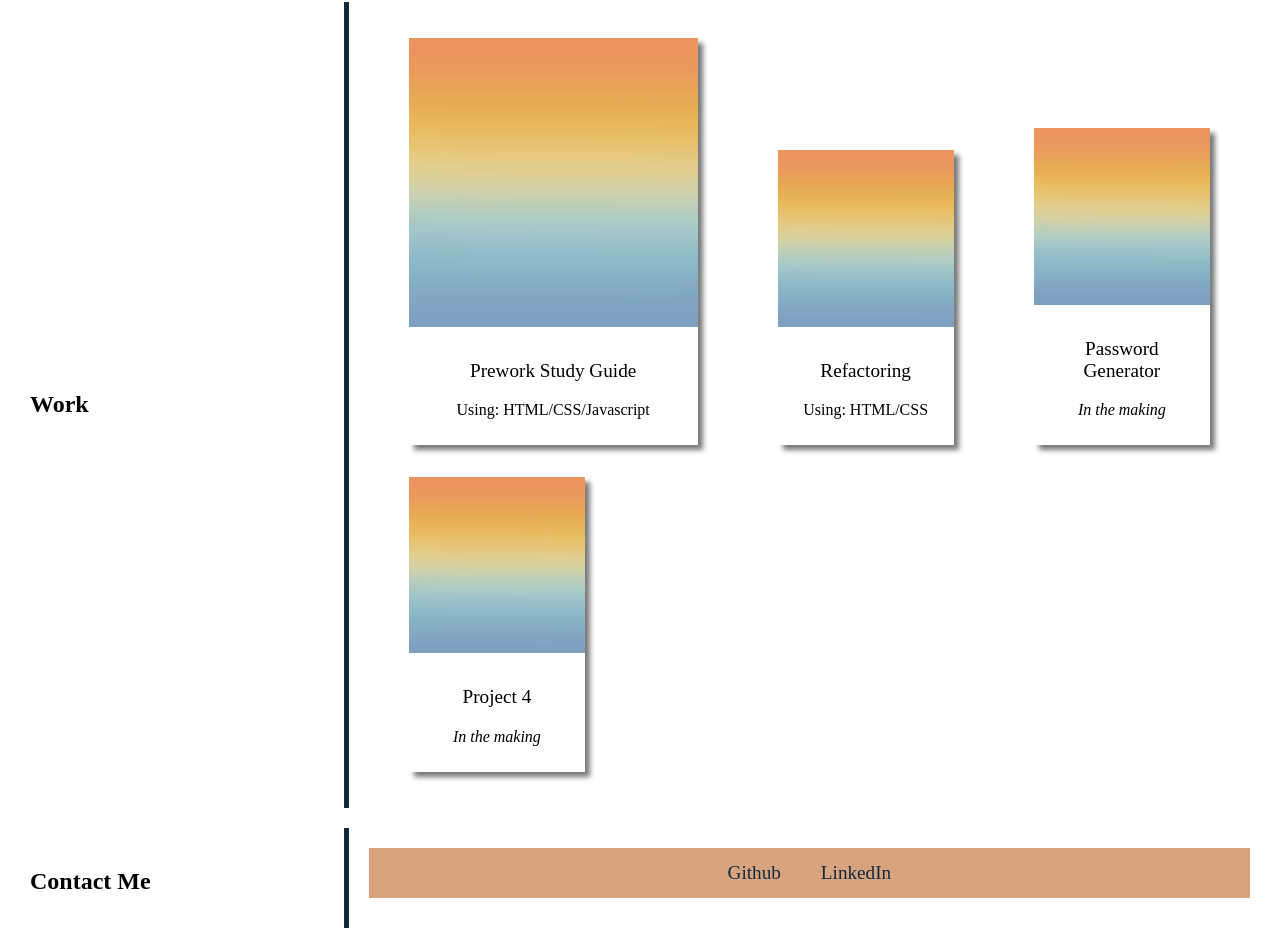
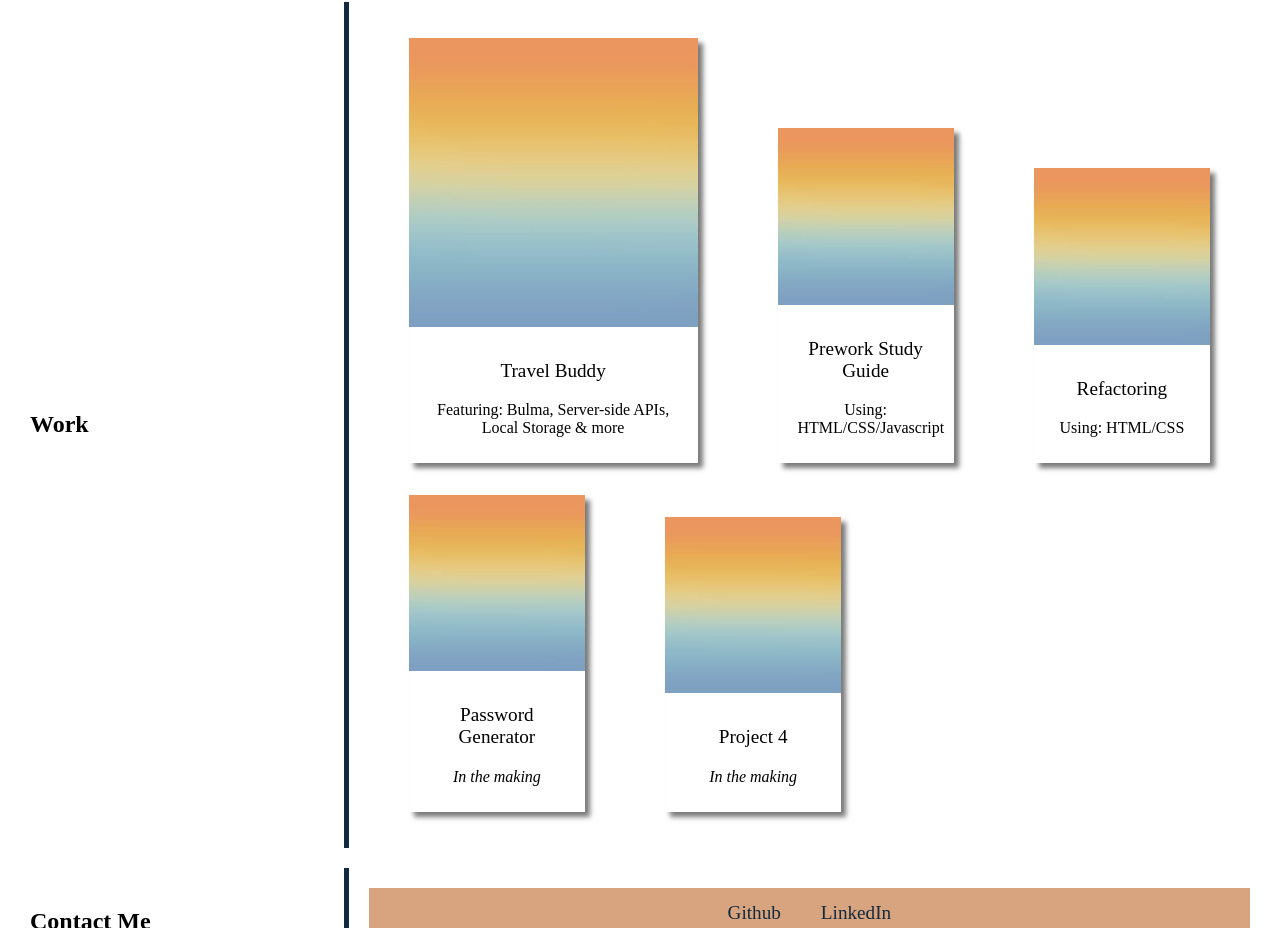
Before and after one commit to Jrodz0313/jrodz-portfolio, a plain HTML site: page index.html in a window 1280 px wide. Shown: the part 875-1803 px from the top of the page. Drawn offline with Linux system fonts and the light colour scheme.

Commit message:
updated feature polaroid

```diff
--- a/index.html
+++ b/index.html
@@ -50,6 +50,16 @@
       <section style="width:100%" class="project-section">
         <!-- used the figure tags to contain all html to then create polaroid like images in css-->
         <figure id="feature" class="polaroid">
+          <a href="https://jrodz0313.github.io/travelbuddy/">
+            <img src="./assets/css/images/gradient.jpg" alt="rainbow gradient img" width="100%">
+          </a>
+          <figcaption>
+            <p class="polaroid-title">Travel Buddy</p>
+            <p>Featuring: Bulma, Server-side APIs, Local Storage & more</p>
+          </figcaption>
+        </figure>
+
+        <figure class="polaroid">
           <a href="https://jrodz0313.github.io/Prework-study-guide/">
             <img src="./assets/css/images/gradient.jpg" alt="rainbow gradient img" width="100%">
           </a>
```
